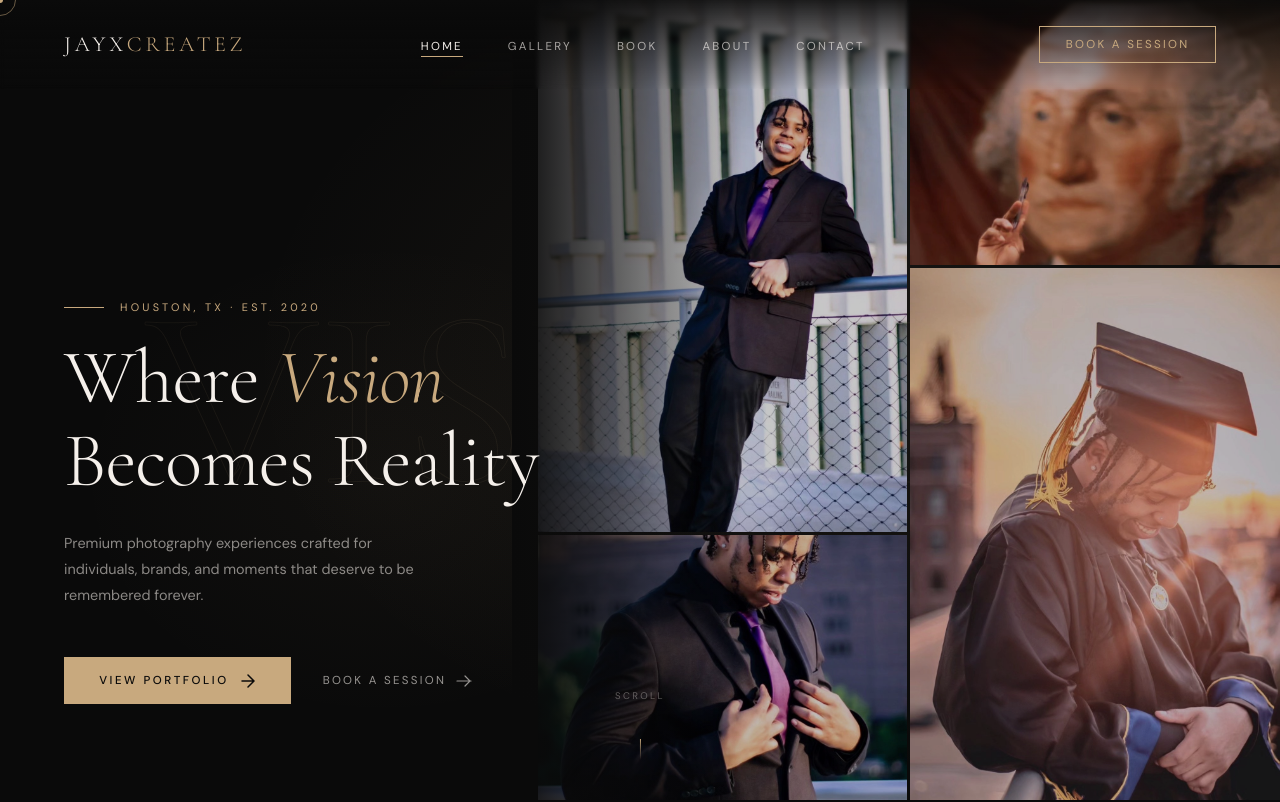
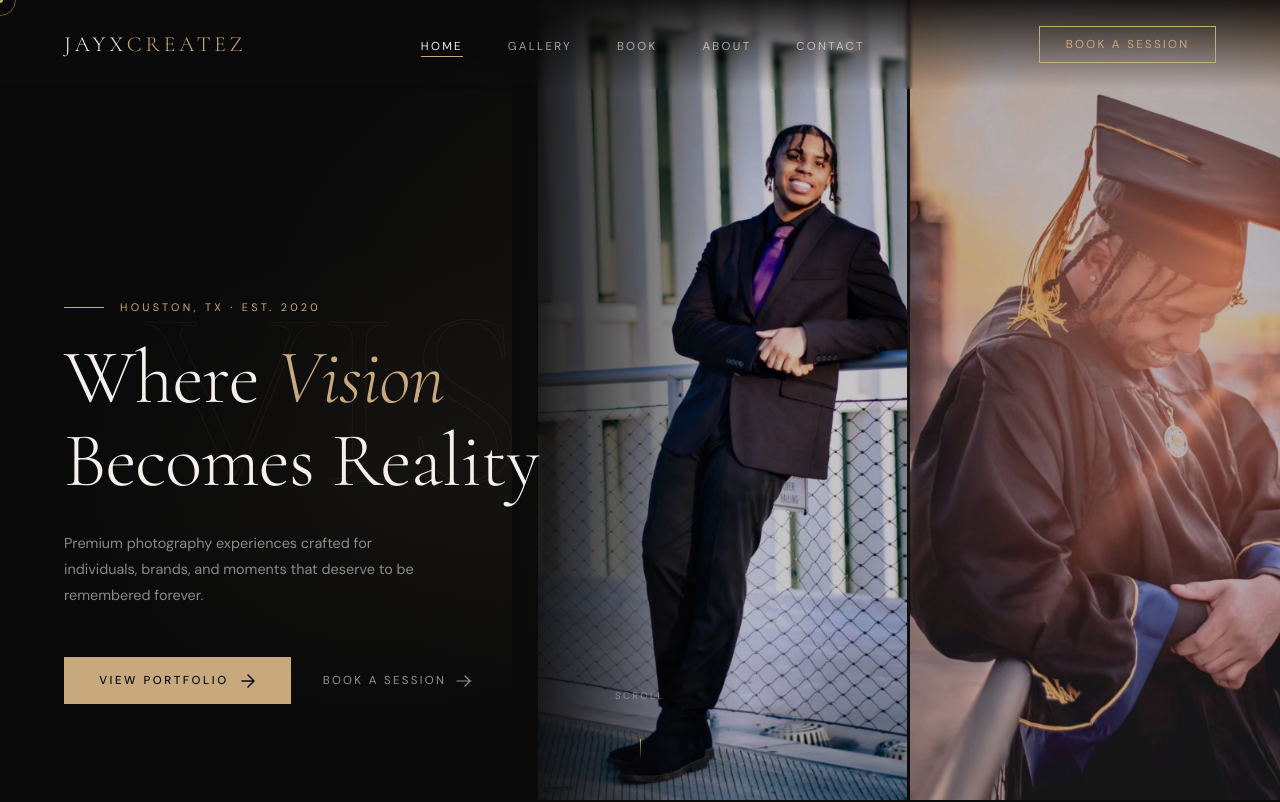
Before and after one commit to tebell0/FAConsulting, a Vue app in the folder VueFrontend/: page / in a window 1280 px wide. Shown: the top 802 px of the page. Built offline with nearby package versions, Linux system fonts and the light colour scheme.

Commit message:
front fix

```diff
--- a/VueFrontend/pages/homepage.vue
+++ b/VueFrontend/pages/homepage.vue
@@ -12,9 +12,7 @@
     <div class="hero-watermark">VISUALS</div>
     <div class="hero-images">
       <div class="hero-img-slot hero-slot-1"><img :src="IMG.IMG_4049" alt="Hero 1" /></div>
-      <div class="hero-img-slot hero-slot-2"><img :src="IMG.IMG_4046" alt="Hero 2" /></div>
-      <div class="hero-img-slot hero-slot-3"><img :src="IMG.IMG_4047" alt="Hero 3" /></div>
-      <div class="hero-img-slot hero-slot-4"><img :src="IMG.IMG_4048" alt="Hero 4" /></div>
+      <div class="hero-img-slot hero-slot-2"><img :src="IMG.IMG_4047" alt="Hero 2" /></div>
     </div>
     <!-- Gradient bleed from left text area into the image grid -->
     <div class="hero-bleed"></div>
@@ -312,7 +310,7 @@ body {
   position: absolute; top: 0; right: 0;
   width: 58%; height: 100%;
   display: grid; grid-template-columns: 1fr 1fr;
-  grid-template-rows: 1fr 1fr 1fr; gap: 3px;
+  gap: 3px;
 }
 .hero-bleed {
   position: absolute; top: 0; right: 42%; width: 18%; height: 100%;
@@ -329,13 +327,8 @@ body {
   transition: transform 0.9s ease, filter 0.5s ease;
 }
 .hero-img-slot:hover img { transform: scale(1.04); filter: brightness(0.9) saturate(1); }
-/* Per-slot crop positions to keep faces/subjects in frame */
-.hero-slot-1 { grid-row: 1 / 3; }
 .hero-slot-1 img { object-position: top center; }
-.hero-slot-2 img { object-position: top center; }
-.hero-slot-3 { grid-row: 2 / 4; }
-.hero-slot-3 img { object-position: 50% 20%; }
-.hero-slot-4 img { object-position: center center; }
+.hero-slot-2 img { object-position: 50% 20%; }
 .hero-content { position: relative; z-index: 2; max-width: 520px; }
 .hero-eyebrow {
   font-size: 0.68rem; letter-spacing: 0.3em; text-transform: uppercase;
```
